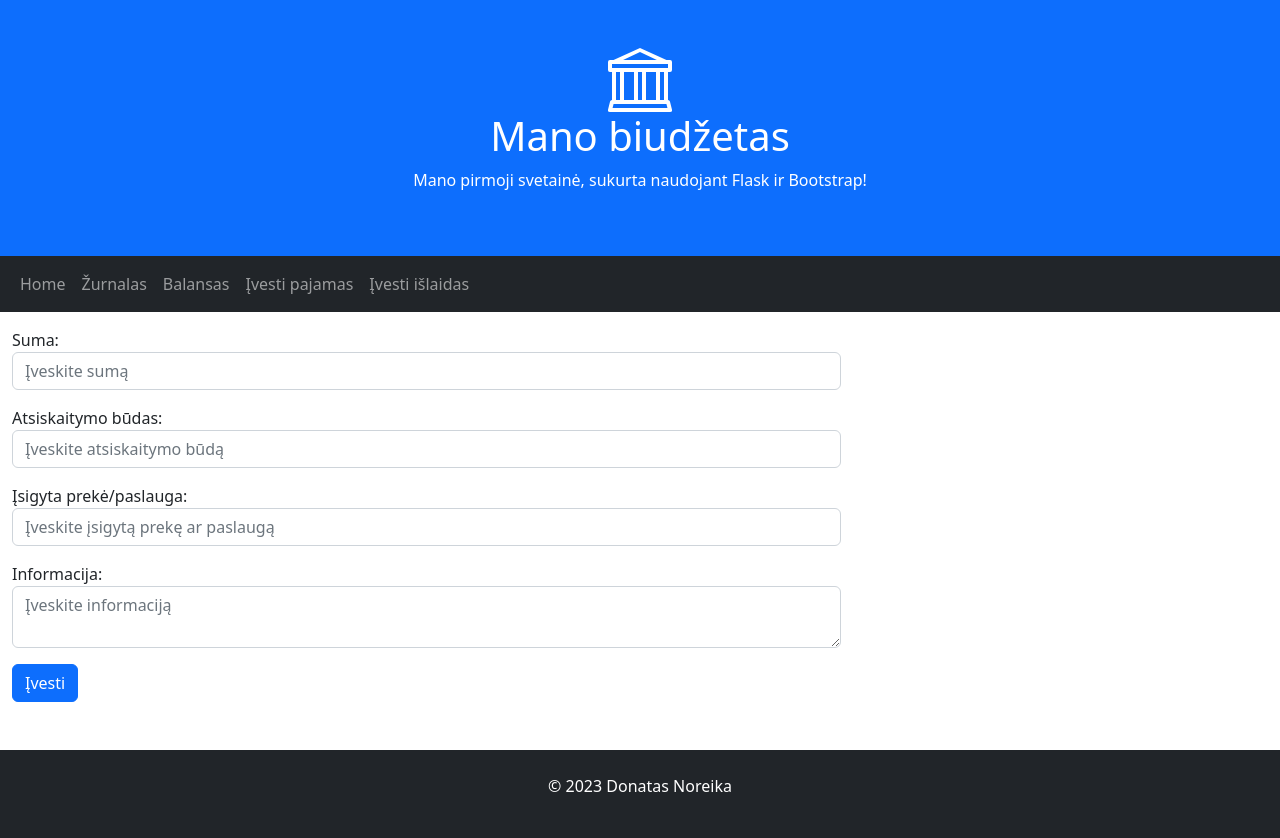
After one commit to DonatasNoreika/biudzetas_6_1, a Flask app: page /ivestiislaidas/ in a window 1280 px wide. The commit adds this page. Run offline with Flask 2, Linux system fonts and the light colour scheme.

Commit message:
Įgyvendintas išlaidų įvedimas

```diff
--- a/app.py
+++ b/app.py
@@ -31,6 +31,19 @@ def ivestipajamas():
         return redirect('/zurnalas/')
 
 
+@app.route("/ivestiislaidas/", methods=['GET', 'POST'])
+def ivestiislaidas():
+    if request.method == "GET":
+        return render_template('islaidu_forma.html')
+    if request.method == "POST":
+        suma = float(request.form['suma'])
+        atsiskaitymo_budas = request.form['atsiskaitymo_budas']
+        isigyta_preke_paslauga = request.form['isigyta_preke_paslauga']
+        info = request.form['info']
+        biudzetas.prideti_islaidu_irasa(suma, atsiskaitymo_budas, isigyta_preke_paslauga, info)
+        return redirect('/zurnalas/')
+
+
 
 # while True:
 #     ivedimas = int(input("1 - įvesti pajamas\n2 - įvesti išlaidas\n3 - ataskaita\n4 - balansas\n0 - išeiti\n"))
--- a/templates/base.html
+++ b/templates/base.html
@@ -38,6 +38,9 @@
       <li class="nav-item">
         <a class="nav-link" href="/ivestipajamas/">Įvesti pajamas</a>
       </li>
+      <li class="nav-item">
+        <a class="nav-link" href="/ivestiislaidas/">Įvesti išlaidas</a>
+      </li>
     </ul>
   </div>
 </nav>
--- /dev/null
+++ b/templates/islaidu_forma.html
@@ -0,0 +1,27 @@
+{% extends "base.html" %}
+
+{% block title %}Keliamųjų metų forma{% endblock %}
+
+{% block content %}
+<div class="container mt-3">
+<form action="" method="post">
+    <div class="mb-3 mt-3">
+      <label for="suma">Suma:</label>
+      <input type="text" class="form-control" id="suma" placeholder="Įveskite sumą" name="suma">
+    </div>
+    <div class="mb-3 mt-3">
+      <label for="atsiskaitymo_budas">Atsiskaitymo būdas:</label>
+      <input type="text" class="form-control" id="atsiskaitymo_budas" placeholder="Įveskite atsiskaitymo būdą" name="atsiskaitymo_budas">
+    </div>
+    <div class="mb-3 mt-3">
+      <label for="isigyta_preke_paslauga">Įsigyta prekė/paslauga:</label>
+      <input type="text" class="form-control" id="isigyta_preke_paslauga" placeholder="Įveskite įsigytą prekę ar paslaugą" name="isigyta_preke_paslauga">
+    </div>
+    <div class="mb-3 mt-3">
+      <label for="info">Informacija:</label>
+        <textarea type="text" class="form-control" id="info" placeholder="Įveskite informaciją" name="info"></textarea>
+    </div>
+    <button type="submit" class="btn btn-primary">Įvesti</button>
+  </form>
+</div>
+{% endblock %}
```
Also changed, not shown: 1 other file.
